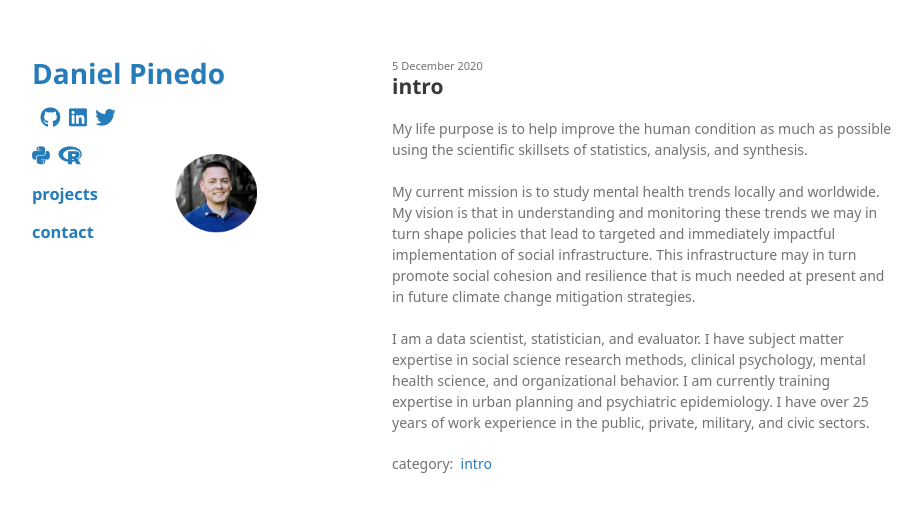
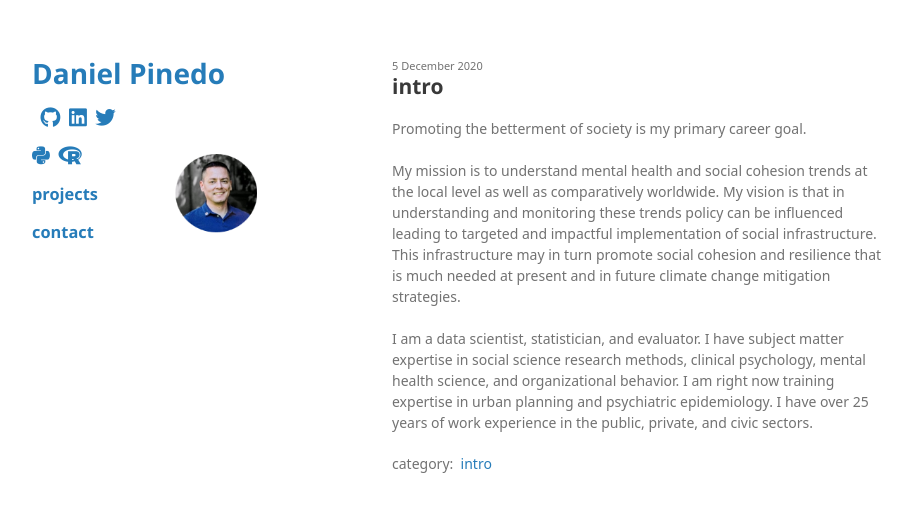
Before and after one commit to odenipinedo/odenipinedo.github.io, a Jekyll site: the page built from _posts/2020-12-05-intro.md, in a window 1280 px wide. Shown: the top 512 px of the page, without its empty margins (178-1100 px from the left). Built offline with Jekyll 4.4.1, drawn with Linux system fonts in a browser that asks for light colours; nearby versions of some CDN libraries; some web fonts are replaced; a style sheet for code colours, icons or effects is not loaded; the repository's description, which GitHub fills in, is left out.

Commit message:
Update 2020-12-05-intro.md

```diff
--- a/_posts/2020-12-05-intro.md
+++ b/_posts/2020-12-05-intro.md
@@ -8,14 +8,14 @@ featured: true
 sitemap:
   priority: 0.5
   changefreq: 'monthly'
-  lastmod: 2020-12-23
+  lastmod: 2020-01-11
   exclude: 'no'
 ---
 
 <p>
-My life purpose is to help improve the human condition as much as possible using the scientific skillsets of statistics, analysis, and synthesis.
+Promoting the betterment of society is my primary career goal.
 <br><br>
-My current mission is to study mental health trends locally and worldwide. My vision is that in understanding and monitoring these trends we may in turn shape policies that lead to targeted and immediately impactful implementation of social infrastructure. This infrastructure may in turn promote social cohesion and resilience that is much needed at present and in future climate change mitigation strategies.
+My mission is to understand mental health and social cohesion trends at the local level as well as comparatively worldwide. My vision is that in understanding and monitoring these trends policy can be influenced leading to targeted and impactful implementation of social infrastructure. This infrastructure may in turn promote social cohesion and resilience that is much needed at present and in future climate change mitigation strategies.
 <br><br>
-I am a data scientist, statistician, and evaluator. I have subject matter expertise in social science research methods, clinical psychology, mental health science, and organizational behavior. I am currently training expertise in urban planning and psychiatric epidemiology. I have over 25 years of work experience in the public, private, military, and civic sectors.
+I am a data scientist, statistician, and evaluator. I have subject matter expertise in social science research methods, clinical psychology, mental health science, and organizational behavior. I am right now training expertise in urban planning and psychiatric epidemiology. I have over 25 years of work experience in the public, private, and civic sectors.
 </p>
```
